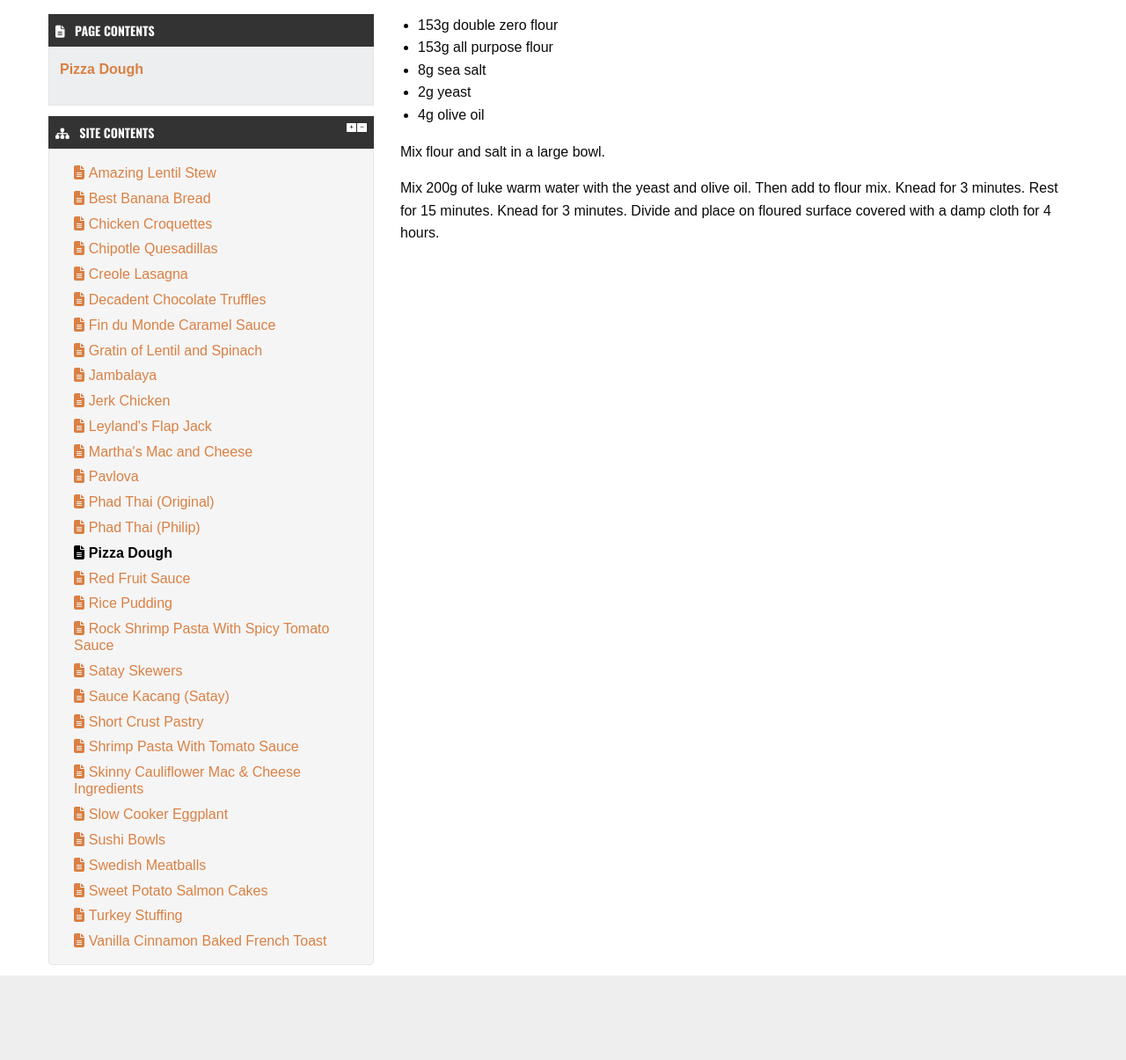
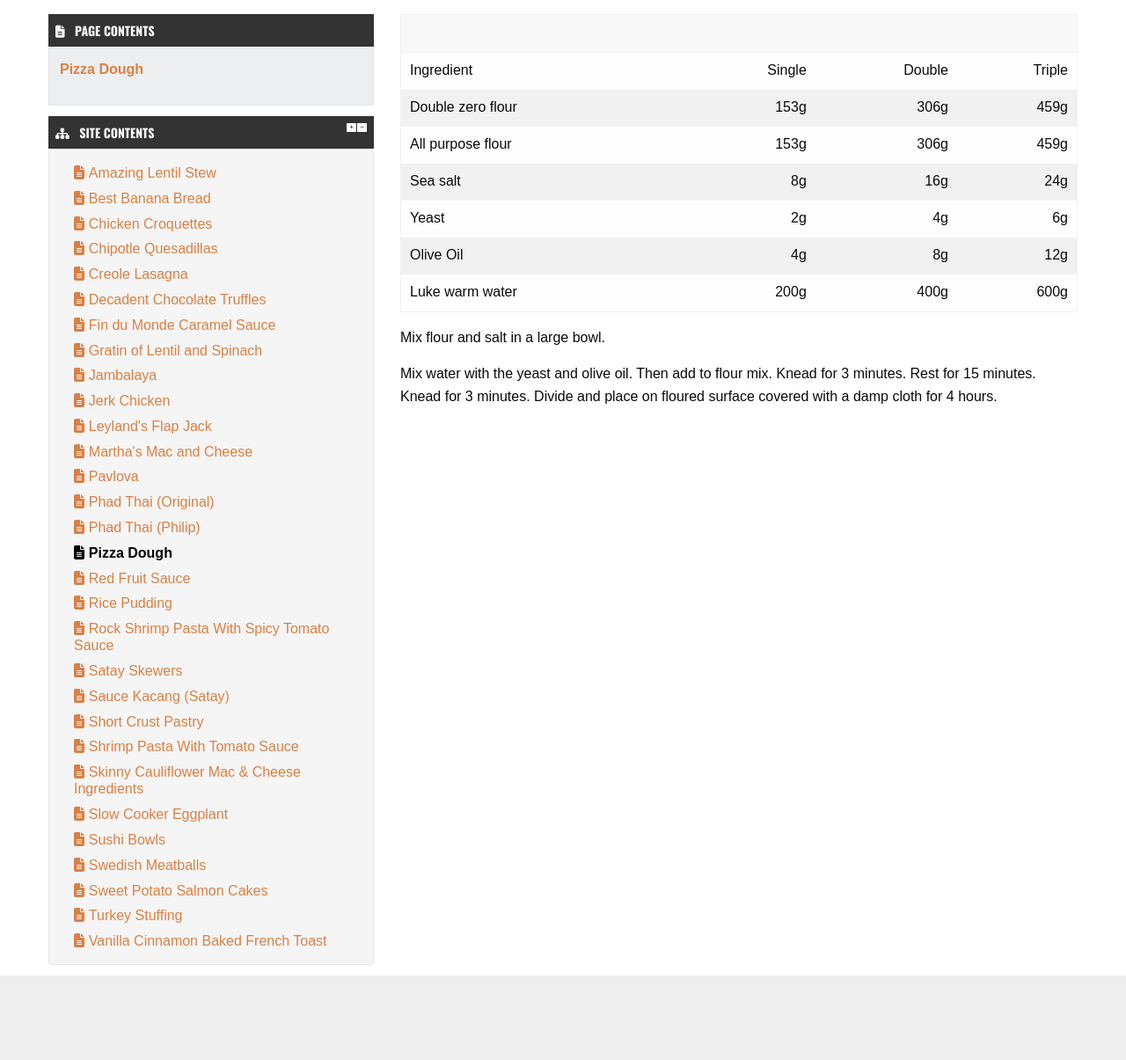
Before and after one commit to philipbaileynar/recipes, a Jekyll site: the page built from pizza_dough.md, in a window 1280 px wide. Shown: the part 248-1453 px from the top of the page at 88% size. Built offline with Jekyll 4.4.1, drawn with Linux system fonts in a browser that asks for light colours; nearby versions of some CDN libraries; some web fonts are replaced.

Commit message:
converting pizza double to multiples

```diff
--- a/pizza_dough.md
+++ b/pizza_dough.md
@@ -2,12 +2,19 @@
 title: Pizza Dough
 ---
 
-* 153g double zero flour
-* 153g all purpose flour
-* 8g sea salt
-* 2g yeast
-* 4g olive oil
+|||||
+| ----------------- | -----: | -----: | -----: |
+| Ingredient        | Single | Double | Triple |
+| Double zero flour |   153g |   306g |   459g |
+| All purpose flour |   153g |   306g |   459g |
+| Sea salt          |     8g |    16g |    24g |
+| Yeast             |     2g |     4g |     6g |
+| Olive Oil         |     4g |     8g |    12g |
+| Luke warm water   |   200g |   400g |   600g |
+
 
 Mix flour and salt in a large bowl.
 
-Mix 200g of luke warm water with the yeast and olive oil. Then add to flour mix. Knead for 3 minutes. Rest for 15 minutes. Knead for 3 minutes. Divide and place on floured surface covered with a damp cloth for 4 hours.
+
+
+Mix water with the yeast and olive oil. Then add to flour mix. Knead for 3 minutes. Rest for 15 minutes. Knead for 3 minutes. Divide and place on floured surface covered with a damp cloth for 4 hours.
```
